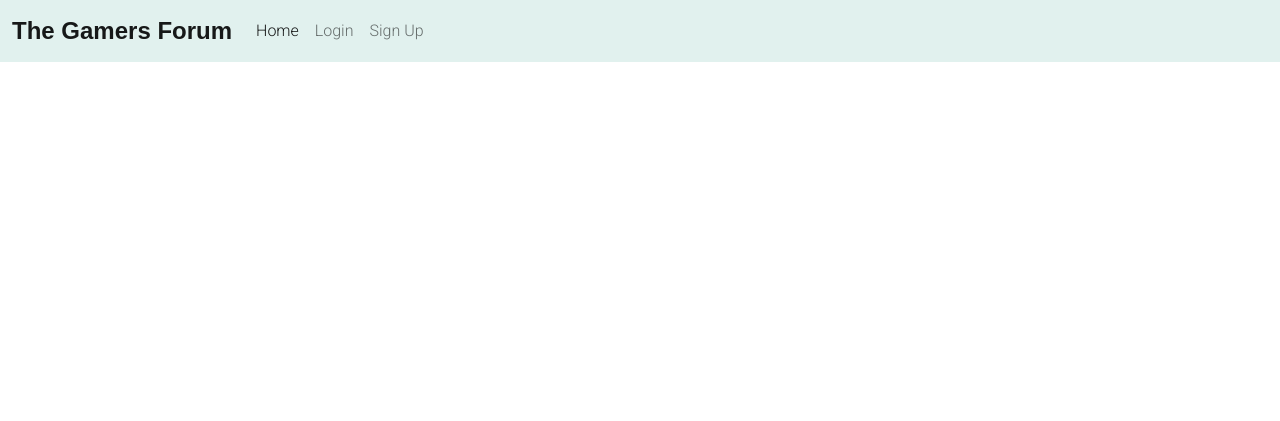
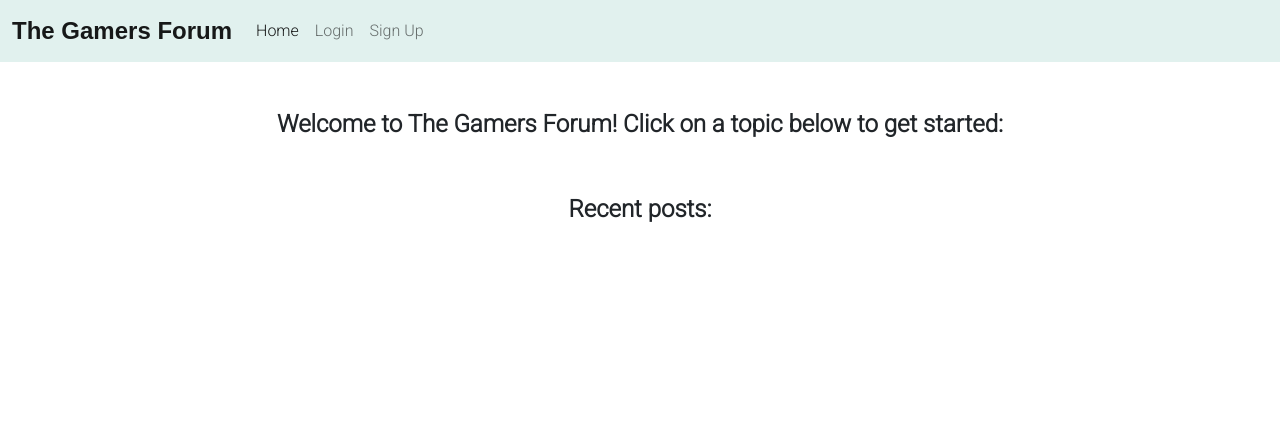
Before and after one commit to domsq/the-gamers-forum, a Django app: page / in a window 1280 px wide. Shown: the top 421 px of the page. Run offline with Django 3.2, Linux system fonts and the light colour scheme; data that the repository does not hold is empty; some libraries are stand-ins or nearby versions; some web fonts are replaced.

Commit message:
Adjust content styling on index.html

```diff
--- a/templates/index.html
+++ b/templates/index.html
@@ -6,30 +6,38 @@
     <div class="row">
         <!-- Topic view parent container -->
         <div class="col-12">
+            <h4 class="text-center mt-5"><strong>Welcome to The Gamers Forum! Click on a topic below to get
+                    started:</strong></h4>
             <div class="row">
                 <!-- Topic card layout -->
                 {% for topic in topic_list %}
-                <div class="col-md-2 col-xs-4 mt-4">
+                <div class="col-lg-2 col-sm-4 mt-4">
                     <div class="card">
                         <div class="card-body">
-                            <h5 class="card-title"><strong>{{ topic.name }}</strong></h5>
-                            <p class="card-text">{{ topic.description }}</p>
+                            <h5 class="card-title text-center"><strong>{{ topic.name }}</strong></h5>
                         </div>
                     </div>
                 </div>
                 {% endfor %}
             </div>
+
+            <h4 class="text-center my-5"><strong>Recent posts:</strong></h4>
             <!-- Post list view for most recents posts -->
-            {% for post in posts %}
-                {% if forloop.counter <= 4 %}
-                    <div class="card">
+            <div class="row">
+                <div class="col-lg-8 mx-auto">
+                    {% for post in posts %}
+                    {% if forloop.counter <= 4 %}
+                    <div class="card mb-2">
                         <h5 class="card-header">{{ post.title }}</h5>
                         <div class="card-body">
                             <p class="card-text">{{ post.body }}</p>
                         </div>
                     </div>
-                {% endif %}
-            {% endfor %}
+                    {% endif %}
+                    {% endfor %}
+                </div>
+            </div>
+
         </div>
     </div>
 </div>
```
